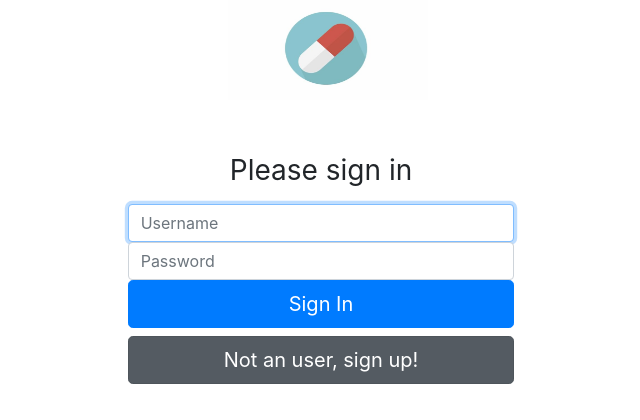
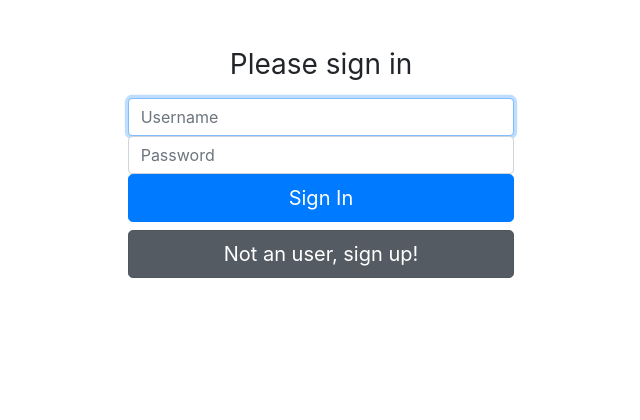
Before and after one commit to jellybeanist/Flask-Heroku-Deploy, a Flask app: page /login in a window 1280 px wide. Shown: the top 420 px of the page, without its empty margins (319-959 px from the left). Run offline with Flask 2, Linux system fonts and the light colour scheme; some libraries are stand-ins or nearby versions.

Commit message:
Update Login.html
medicine.png removed

```diff
--- a/templates/Login.html
+++ b/templates/Login.html
@@ -20,7 +20,7 @@
 
     <div class="col-md-4 offset-md-4">
       <form  action="/login" method="GET">
-        <input style="margin-left:15px;height:100px; width:200px;"type="image" src="/static/medicine.png" />
+
     </form>
     <br>
     <br>
```
